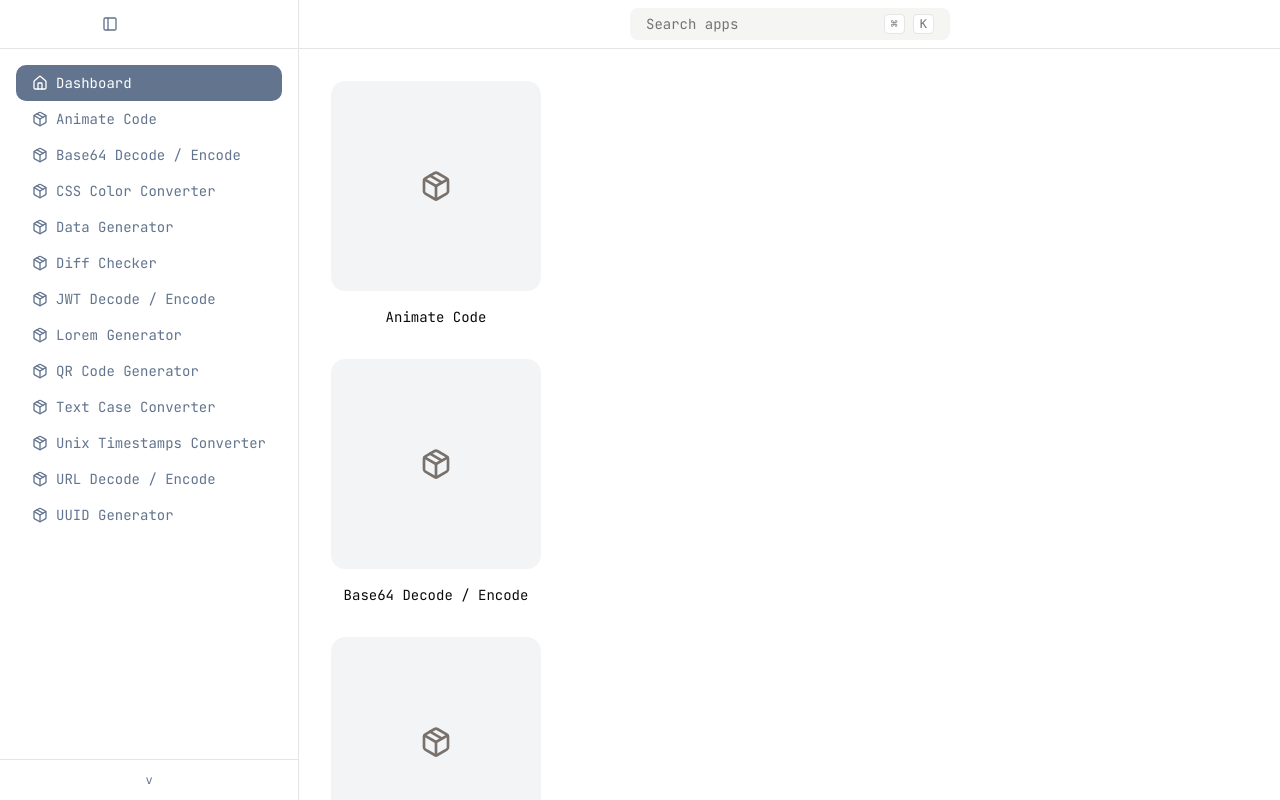
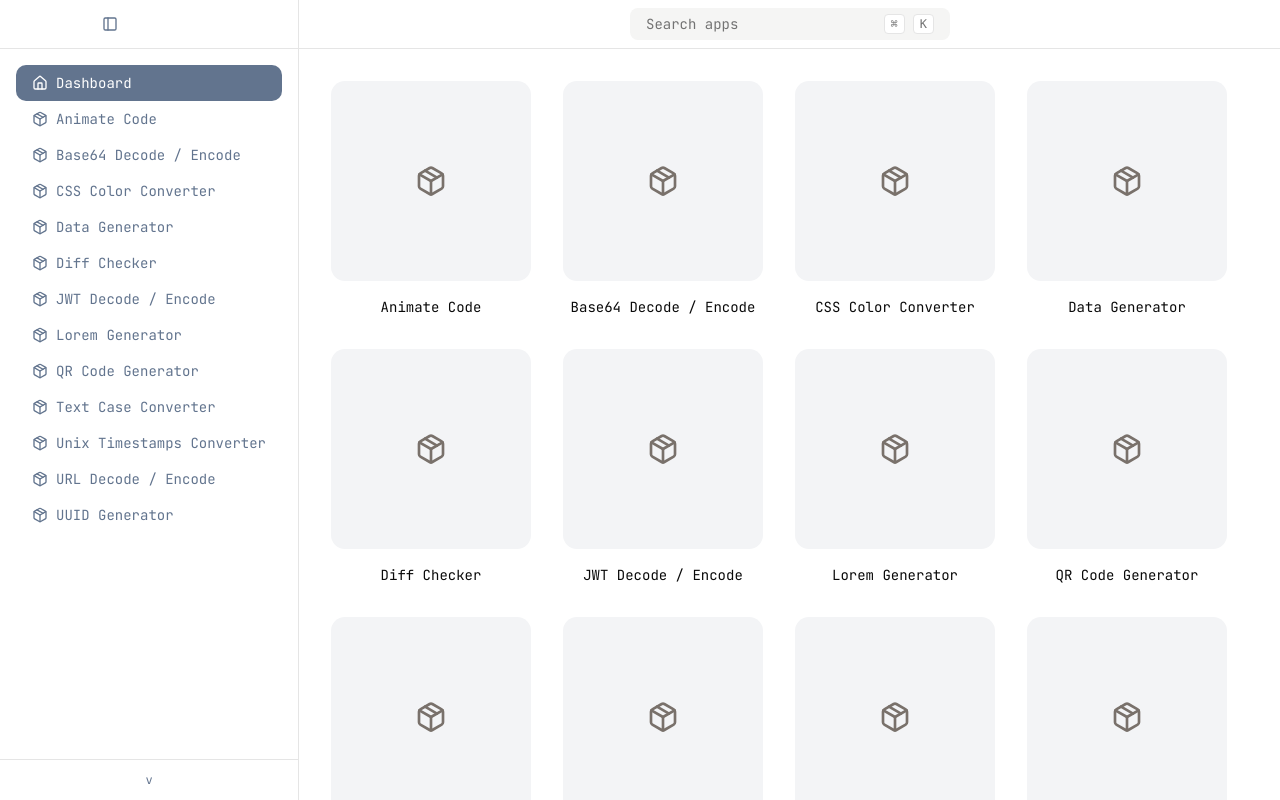
Before and after one commit to Novsochetra/dev-utils, a React (Vite) app: page / in a window 1280 px wide. Built offline with nearby package versions, Linux system fonts and the light colour scheme.

Commit message:
fix: layout on dashboard seem break on xl screen

```diff
--- a/src/main-app/dashboard.tsx
+++ b/src/main-app/dashboard.tsx
@@ -12,8 +12,8 @@ function App() {
   return (
     <div className="flex flex-1 min-h-0 overflow-auto">
       <AnimatePresence mode="wait">
-        <AnimatedPage id="dashboard-main-app">
-          <div className="grid gap-8 p-8 grid-cols-2 sm:grid-cols-3 md:grid-cols-4 lg:grid-cols-5 xl:grid-cols-[repeat(auto-fill,minmax(10rem,1fr))]">
+        <AnimatedPage id="dashboard-main-app" classname="flex flex-1">
+          <div className="w-full grid gap-8 p-8 grid-cols-3 sm:grid-cols-3 md:grid-cols-4 lg:grid-cols-5 xl:grid-cols-[repeat(auto-fill,_minmax(100px,200px))]">
             {miniApps.map((a, index) => {
               return (
                 <AppIcon
@@ -43,7 +43,7 @@ const AppIcon = ({
   return (
     <Link
       to={path}
-      className="rounded-xl flex flex-col items-center overflow-hidden "
+      className="rounded-xl flex flex-col"
     >
       <div className="w-full aspect-square bg-gray-100 rounded-xl flex items-center justify-center">
         {icon ? (
```
